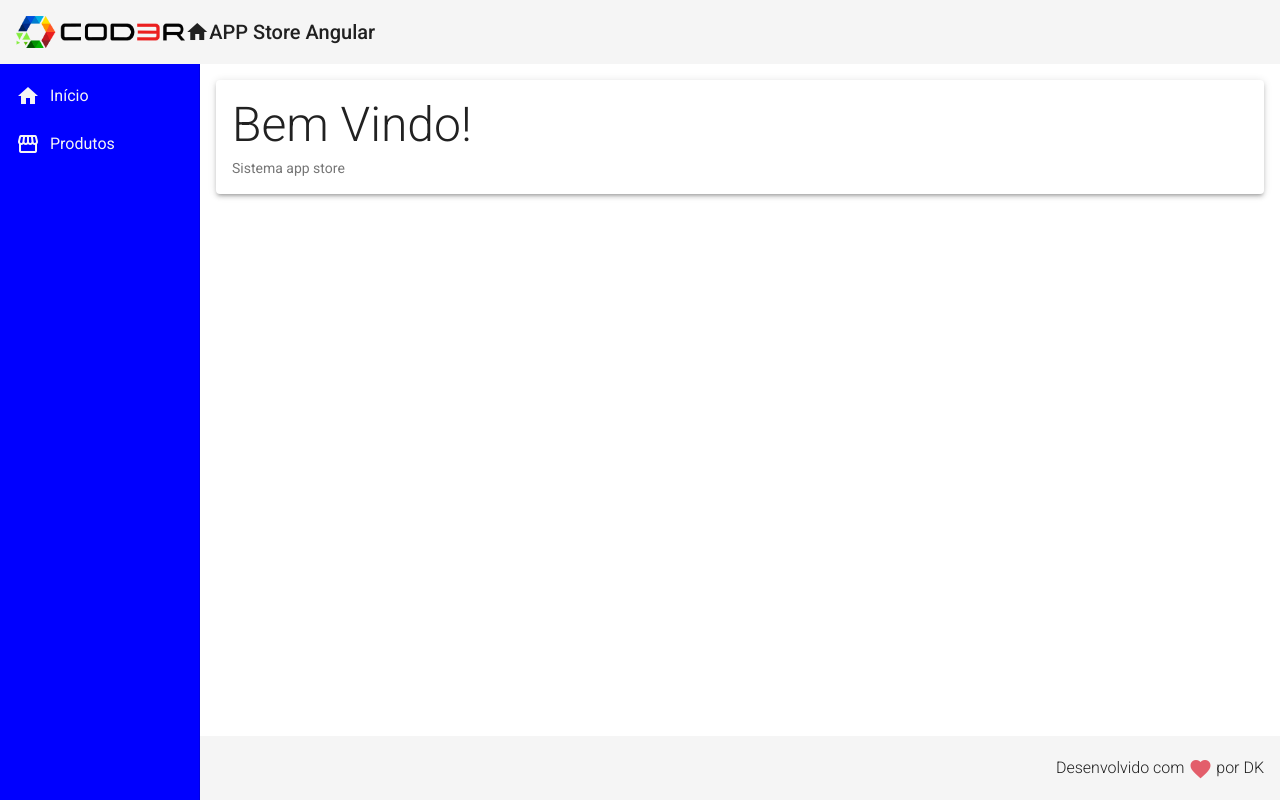
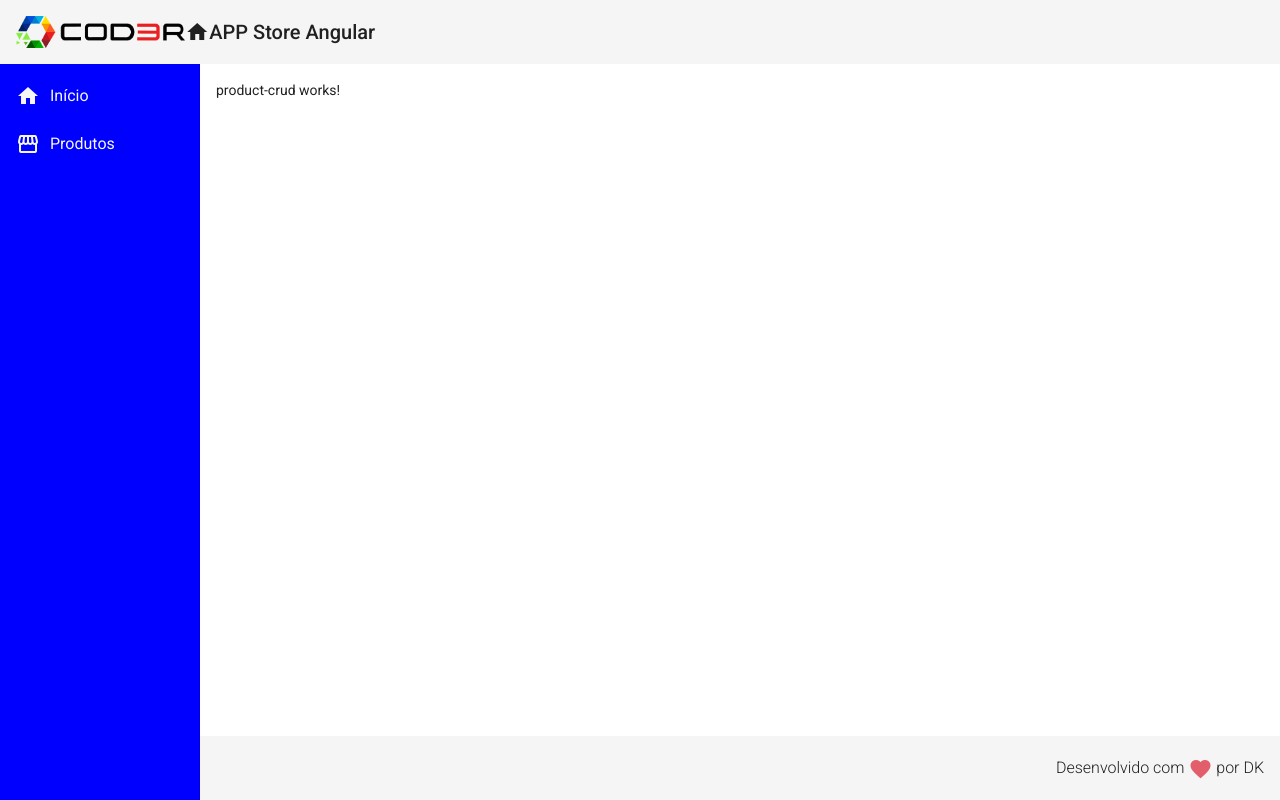
Before and after one commit to softwarefoundation/app-store-angular, an Angular app in the folder app-store-angular-web/: page / in a window 1280 px wide. Built offline with nearby package versions, Linux system fonts and the light colour scheme.

Commit message:
Add componente product crud

```diff
--- a/app-store-angular-web/src/app/app.module.ts
+++ b/app-store-angular-web/src/app/app.module.ts
@@ -12,6 +12,7 @@
 import { MatListModule} from '@angular/material/list';
 import { MatCardModule} from '@angular/material/card';
 import { HomeComponent } from './views/home/home.component';
+import { ProductCrudComponent } from './views/product-crud/product-crud.component';
 
 
 @NgModule({
@@ -20,7 +21,8 @@
     HeaderComponent,
     FooterComponent,
     NavComponent,
-    HomeComponent
+    HomeComponent,
+    ProductCrudComponent
   ],
   imports: [
     BrowserModule,
--- a/app-store-angular-web/src/app/components/template/nav/nav.component.html
+++ b/app-store-angular-web/src/app/components/template/nav/nav.component.html
@@ -16,6 +16,6 @@
         </mat-nav-list>
     </mat-sidenav>
     <mat-sidenav-content class="content">
-        <app-home></app-home>
+        <app-product-crud></app-product-crud>
     </mat-sidenav-content>
 </mat-sidenav-container>
--- /dev/null
+++ b/app-store-angular-web/src/app/views/product-crud/product-crud.component.html
@@ -0,0 +1 @@
+<p>product-crud works!</p>
--- /dev/null
+++ b/app-store-angular-web/src/app/views/product-crud/product-crud.component.ts
@@ -0,0 +1,15 @@
+import { Component, OnInit } from '@angular/core';
+
+@Component({
+  selector: 'app-product-crud',
+  templateUrl: './product-crud.component.html',
+  styleUrls: ['./product-crud.component.css']
+})
+export class ProductCrudComponent implements OnInit {
+
+  constructor() { }
+
+  ngOnInit(): void {
+  }
+
+}
```
Also changed, not shown: app-store-angular-web/src/app/views/product-crud/product-crud.component.css (added).
